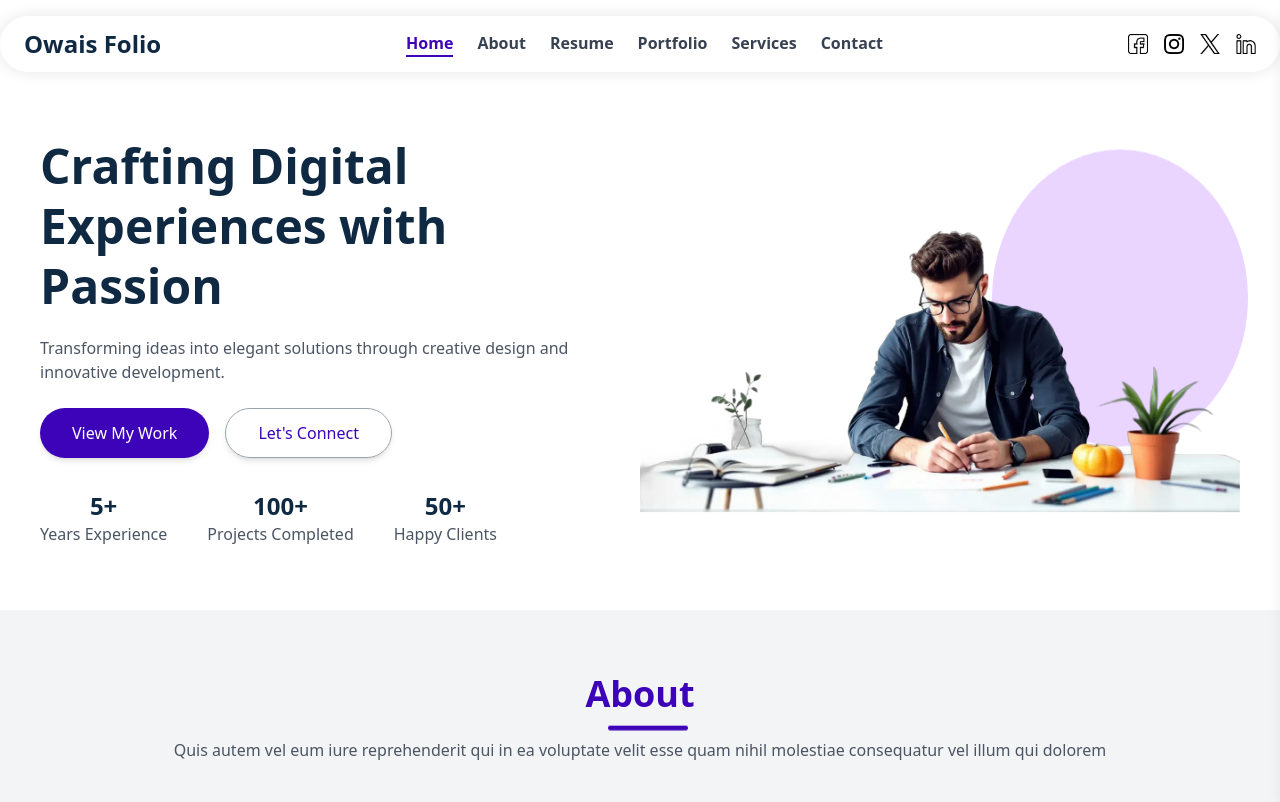
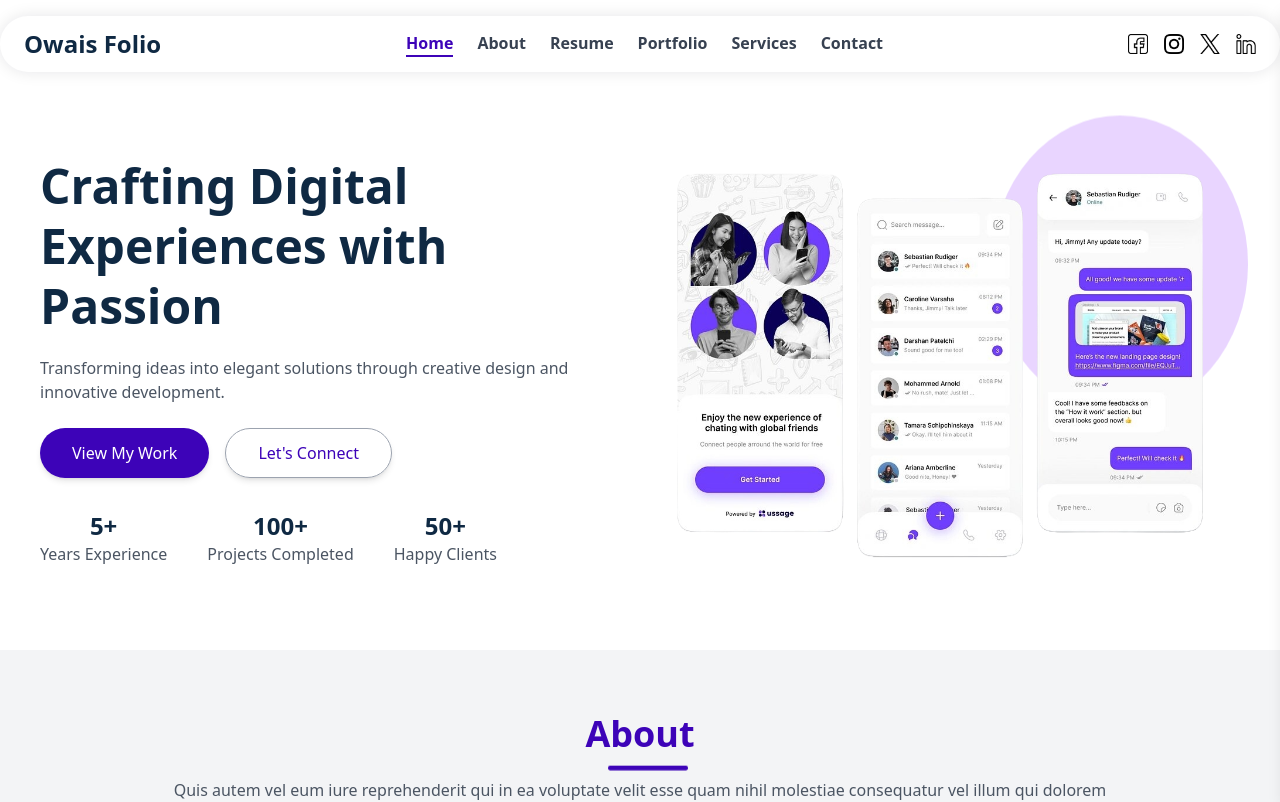
Before and after one commit to Touseef-Git/owais-portfolio1, a React (Vite) app: page / in a window 1280 px wide. Shown: the top 802 px of the page. Built offline with nearby package versions, Linux system fonts and the light colour scheme.

Commit message:
home image change

```diff
--- a/src/components/Home.jsx
+++ b/src/components/Home.jsx
@@ -1,5 +1,5 @@
 import React from "react";
-import profile1 from "../assets/profile1.webp"; // Profile image import
+import profile2 from "../assets/profile2.png"; // Profile image import
 
 const Home = () => {
   return (
@@ -40,7 +40,7 @@ const Home = () => {
       {/* Right Side (Image) */}
       <div className="md:w-1/2 flex justify-end mt-10 md:mt-0 relative">
         <div className="absolute w-64 h-64 bg-purple-200 rounded-full -z-10 animate-wave"></div>
-        <img src={profile1} alt="Profile" className="w-90 md:w-98 z-10" />
+        <img src={profile2} alt="Profile" className="w-90 md:w-98 z-10" />
         {/* <div className="absolute w-64 h-64 bg-gray-200 rounded-full -z-10 left-0 bottom-0"></div> */}
       </div>
     </section>
```
Also changed, not shown: src/assets/profile2.png (added).
